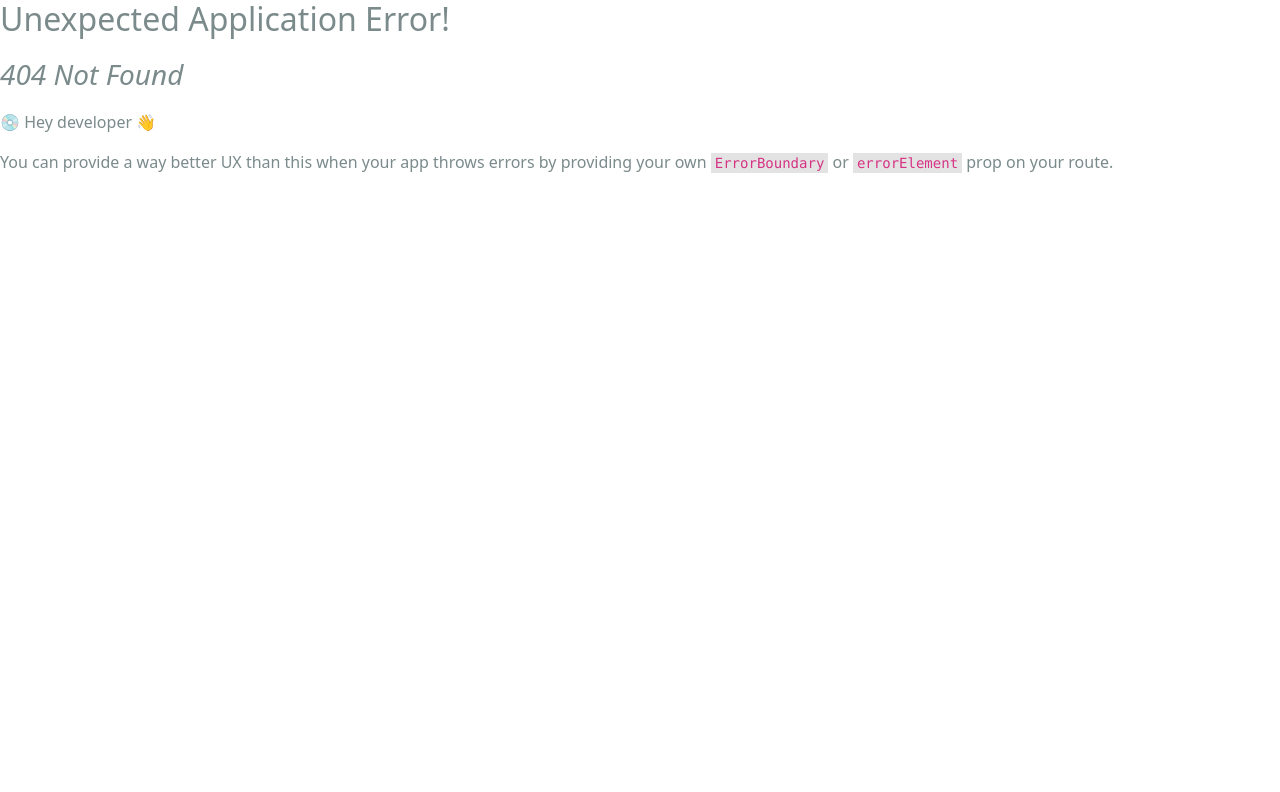
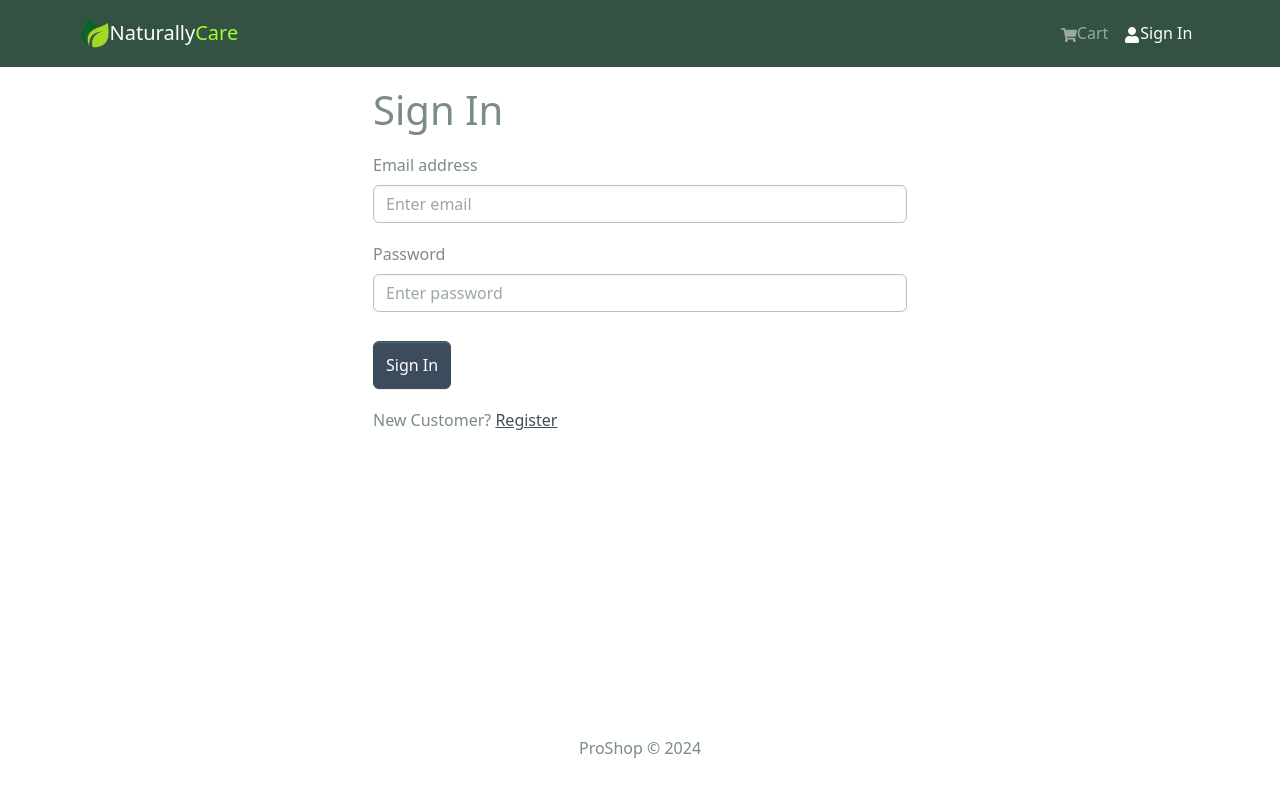
Before and after one commit to agiraldomolina/naturallyShop-demo, a React (Vite) app in the folder client/: page /login in a window 1280 px wide. Before the commit this address had no page. Shown: the top 792 px of the page. Built offline with nearby package versions, Linux system fonts and the light colour scheme.

Commit message:
login UI

```diff
--- /dev/null
+++ b/client/src/components/FormContainer.jsx
@@ -0,0 +1,13 @@
+import { Container, Row, Col} from "react-bootstrap"
+
+export default function FormContainer({children}) {
+  return (
+    <Container>
+        <Row className="justify-content-md-center">
+            <Col xs={12} md={6}>
+                {children}
+            </Col>
+        </Row>
+    </Container>
+  )
+}
--- a/client/src/main.jsx
+++ b/client/src/main.jsx
@@ -15,6 +15,7 @@
 import HomeScreen from './pages/HomeScreen.jsx'
 import ProductScreen from './pages/ProductScreen.jsx'
 import CartScreen from './pages/CartScreen.jsx'
+import LoginScreen from './pages/LoginScreen.jsx'
 
 const router = createBrowserRouter(
   createRoutesFromElements(
@@ -22,6 +23,7 @@
       <Route index={true} path='/' element={<HomeScreen/>} />
       <Route path='/product/:id' element={<ProductScreen/>} />
       <Route path='/cart' element={<CartScreen/>} />
+      <Route path='/login' element={<LoginScreen/>} />
     </Route>
   )
 )
--- /dev/null
+++ b/client/src/pages/LoginScreen.jsx
@@ -0,0 +1,62 @@
+import { useState } from "react";
+import { Link } from "react-router-dom";
+import { Form, Button, Row, Col } from "react-bootstrap";
+import FormContainer from "../components/FormContainer";
+
+export default function LoginScreen() {
+    const [email, setEmail] = useState("");
+    const [password, setPassword] = useState("");
+
+    const handleSubmit = (e) => {
+        e.preventDefault();
+        console.log('submitting');
+    };
+
+  return (
+    <FormContainer>
+        <h1>Sign In</h1>
+        <Form onSubmit={handleSubmit}>
+            <Form.Group
+                controlId="email"
+                className="my-3"
+            >
+                <Form.Label>Email address</Form.Label>
+                <Form.Control
+                    type="email"
+                    placeholder="Enter email"
+                    value={email}
+                    onChange={(e) => setEmail(e.target.value)}
+                >
+
+                </Form.Control>
+            </Form.Group>
+            <Form.Group
+                controlId="password"
+                className="my-3"
+            >
+                <Form.Label>Password</Form.Label>
+                <Form.Control
+                    type="password"
+                    placeholder="Enter password"
+                    value={password}
+                    onChange={(e) => setPassword(e.target.value)}
+                >
+
+                </Form.Control>
+            </Form.Group>
+            <Button
+                variant="primary"
+                type="submit"
+                className="mt-2"
+            >
+                Sign In
+            </Button>
+        </Form>
+        <Row className="py-3">
+            <Col>
+                New Customer? <Link to="/register">Register</Link>
+            </Col>
+        </Row>
+    </FormContainer>
+  )
+}
```
